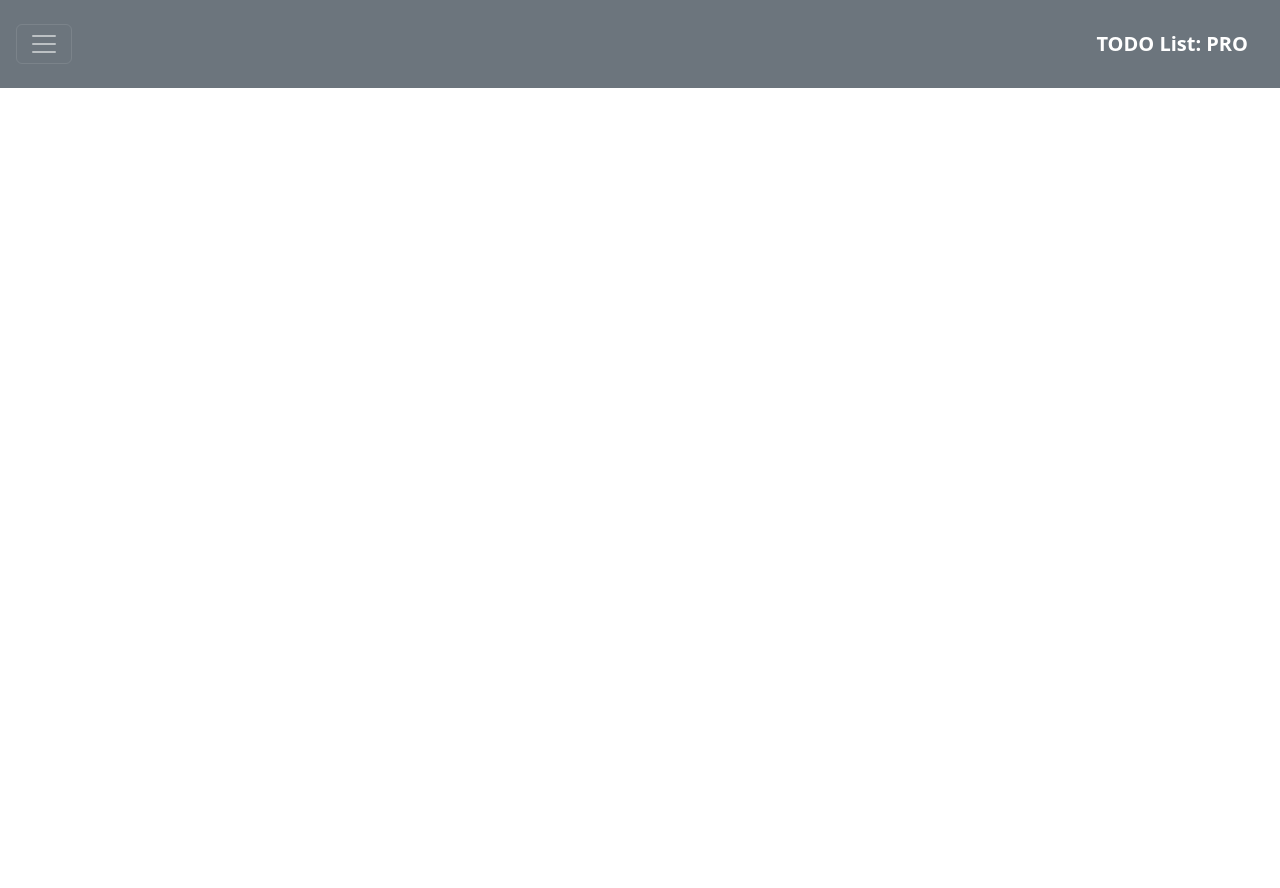
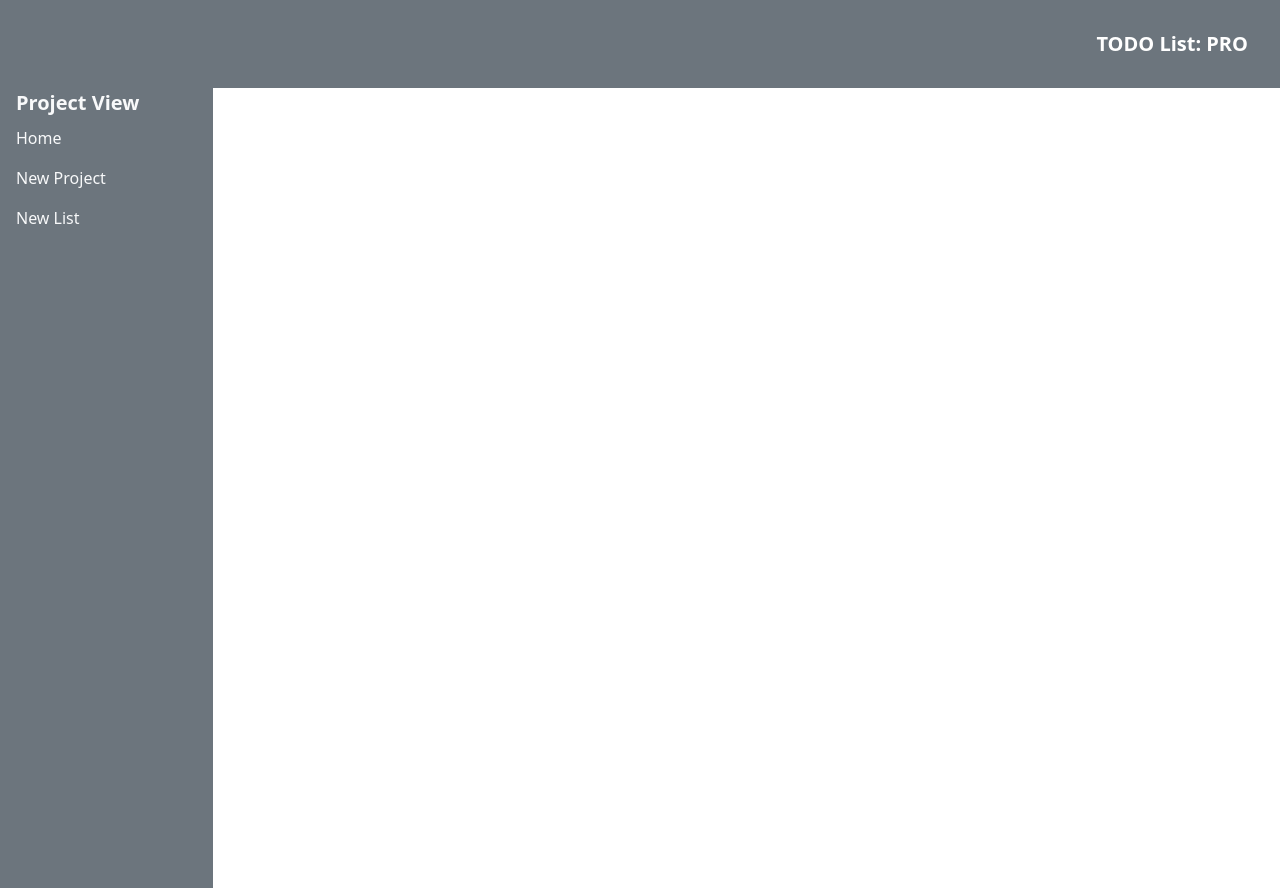
Before and after one commit to vtestagrossa/todo, a website built with webpack: page src/index.html in a window 1280 px wide. Before the commit the page ends 800 px from the top, so only its background shows below. Built offline with nearby package versions, Linux system fonts and the light colour scheme.

Commit message:
changed Toolbar to Project view and made it persistant until small breakpoint

```diff
--- a/src/index.html
+++ b/src/index.html
@@ -3,7 +3,7 @@
 <head>
     <meta charset="UTF-8">
     <meta name="viewport" content="width=device-width, initial-scale=1.0">
-    <title>TODO List Creator</title>
+    <title>TODO List: Pro</title>
 </head>
 <body>
 </body>
--- a/src/js/sideNavbar.js
+++ b/src/js/sideNavbar.js
@@ -1,63 +1,69 @@
-//TODO: Need to refactor this into multiple functions and export the module
-function createItem(){
+/**
+ * TODO: make this stay open if the page is large or bigger.
+ */
+function createHeader(title){
+    const header = document.createElement('div');
+    const headerTitle = document.createElement('h5');
+    const closeButton = document.createElement('button');
 
+    header.setAttribute("class", "offcanvas-header");
+    headerTitle.setAttribute("class", "offcanvas-title fw-bold");
+    headerTitle.textContent = title;
+    closeButton.setAttribute("class", "btn-close btn-close-white");
+    closeButton.setAttribute("type", "button");
+    closeButton.setAttribute("data-bs-target", "#top-nav");
+    closeButton.setAttribute("data-bs-dismiss", "offcanvas");
+    closeButton.setAttribute("aria-label", "close");
+
+    header.appendChild(headerTitle);
+    header.appendChild(closeButton);
+
+    return header;
 }
-function createLink(){
+function createLink(href, description){
+    const ocItem = document.createElement('li');
+    const ocLink = document.createElement('a');
 
+    ocItem.setAttribute("class", "nav-item");
+    ocLink.setAttribute("class", "nav-link");
+    ocLink.setAttribute("href", href);
+    ocLink.textContent = description;
+
+    ocItem.appendChild(ocLink);
+
+    return ocItem;
 }
 function createNavbarLinks(){
+    const title = "Project View";
     const linkContainer = document.createElement('div');
+    const breakpointTitle = document.createElement('h5');
+    const body = document.createElement('div');
+    const header = createHeader(title);
     const uList = document.createElement('ul');
 
-    linkContainer.setAttribute("class",
-    "collapse navbar-collapse bg-dark text-light"
-    );
+    body.setAttribute("class", "offcanvas-body vh-100 vw-10");
+
+    linkContainer.setAttribute("class", "offcanvas-lg offcanvas-start bg-secondary text-light");
     linkContainer.setAttribute("id", "top-nav");
+    linkContainer.setAttribute("tabindex", "-1");
 
-    uList.setAttribute("class", "navbar-nav me-auto mb-2 mb-lg-0");
+    uList.setAttribute("class", "navbar-nav justify-content-start flex-grow-1 pe-3 mx-3");
 
-    //TODO: Factor these out into a function so DRY
-    const item1 = document.createElement('li');
-    const link1 = document.createElement('a');
-    const item2 = document.createElement('li');
-    const link2 = document.createElement('a');
-    const item3 = document.createElement('li');
-    const link3 = document.createElement('a');
-    const item4 = document.createElement('li');
-    const link4 = document.createElement('a');
+    breakpointTitle.setAttribute("class", "offcanvas-title fw-bold d-none d-lg-block");
+    breakpointTitle.textContent = title;
 
+    const firstItem = createLink("#", "Home");
+    const secondItem = createLink("#", "New Project");
+    const thirdItem = createLink("#", "New List");
 
-    item1.setAttribute("class", "nav-item");
-    item2.setAttribute("class", "nav-item");
-    item3.setAttribute("class", "nav-item");
-    item4.setAttribute("class", "nav-item");
+    uList.appendChild(breakpointTitle);
+    uList.appendChild(firstItem);
+    uList.appendChild(secondItem);
+    uList.appendChild(thirdItem);
 
-    link1.setAttribute("class", "nav-link");
-    link2.setAttribute("class", "nav-link");
-    link3.setAttribute("class", "nav-link active");
-    link4.setAttribute("class", "nav-link");
-
-    link1.setAttribute("href", "#");
-    link2.setAttribute("href", "#");
-    link3.setAttribute("href", "#");
-    link4.setAttribute("href", "#");
-
-    link1.textContent = "Add List"
-    link2.textContent = "Add Group"
-    link3.textContent = "Home"
-    link4.textContent = "Other"
-
-    item1.appendChild(link1);
-    item2.appendChild(link2);
-    item3.appendChild(link3);
-    item4.appendChild(link4);
-
-    uList.appendChild(item1);
-    uList.appendChild(item2);
-    uList.appendChild(item3);
-    uList.appendChild(item4);
-
-    linkContainer.appendChild(uList);
+    body.appendChild(uList);
+    linkContainer.appendChild(header);
+    linkContainer.appendChild(body);
 
     return linkContainer;
 }
--- a/src/js/topNavbar.js
+++ b/src/js/topNavbar.js
@@ -1,6 +1,6 @@
 function createNavbar(){
     const navbar = document.createElement('nav');
-    navbar.setAttribute("class", "navbar navbar-expand-m navbar-dark bg-secondary");
+    navbar.setAttribute("class", "navbar navbar-expand-lg navbar-dark bg-secondary");
 
      return navbar;
 }
@@ -8,9 +8,9 @@ function createToggler(){
     const toggler = document.createElement('button');
     const toggleIcon = document.createElement('span');
 
-    toggler.setAttribute("class", "navbar-toggler");
+    toggler.setAttribute("class", "navbar-toggler d-lg-none");
     toggler.setAttribute("type", "button");
-    toggler.setAttribute("data-bs-toggle", "collapse");
+    toggler.setAttribute("data-bs-toggle", "offcanvas");
     toggler.setAttribute("data-bs-target", "#top-nav");
     toggler.setAttribute("aria-controls", "top-nav");
     toggler.setAttribute("aria-expanded", "false");
```
